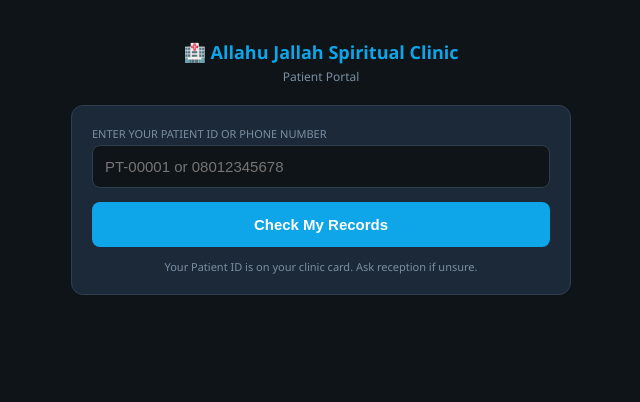
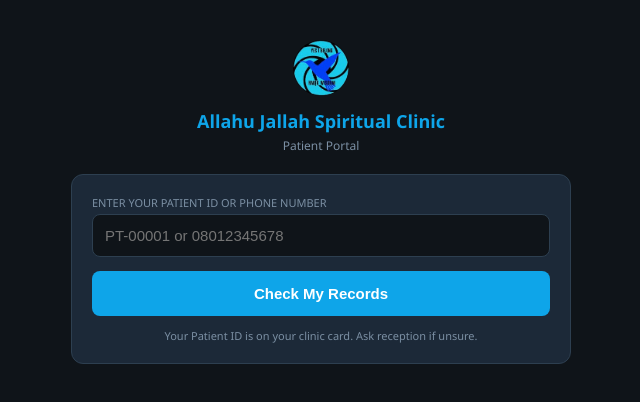
Before and after one commit to tubaba82/T-TECH-PATIENT-MANAGER-WEB, a website: page public/portal.html in a window 1280 px wide. Shown: the whole page, without its empty margins (319-959 px from the left). Drawn offline with Linux system fonts and the light colour scheme.

Commit message:
Add logo to patient portal

```diff
--- a/public/portal.html
+++ b/public/portal.html
@@ -51,7 +51,8 @@
 <body>
   <div class="container">
     <div class="header">
-      <h1>🏥 Allahu Jallah Spiritual Clinic</h1>
+      <img src="/logo.png" alt="Logo" style="width:56px;height:56px;border-radius:50%;object-fit:cover;margin-bottom:8px">
+      <h1>Allahu Jallah Spiritual Clinic</h1>
       <p>Patient Portal</p>
     </div>
 
```
